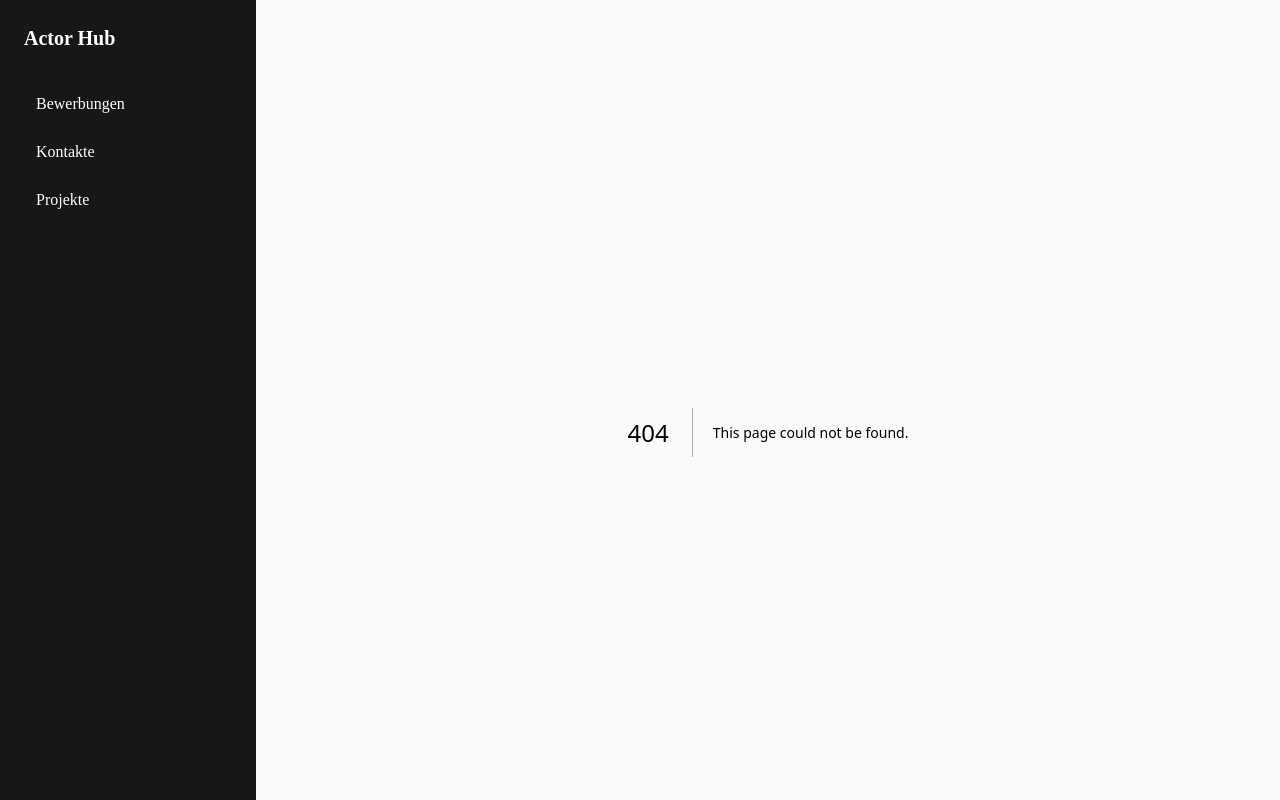
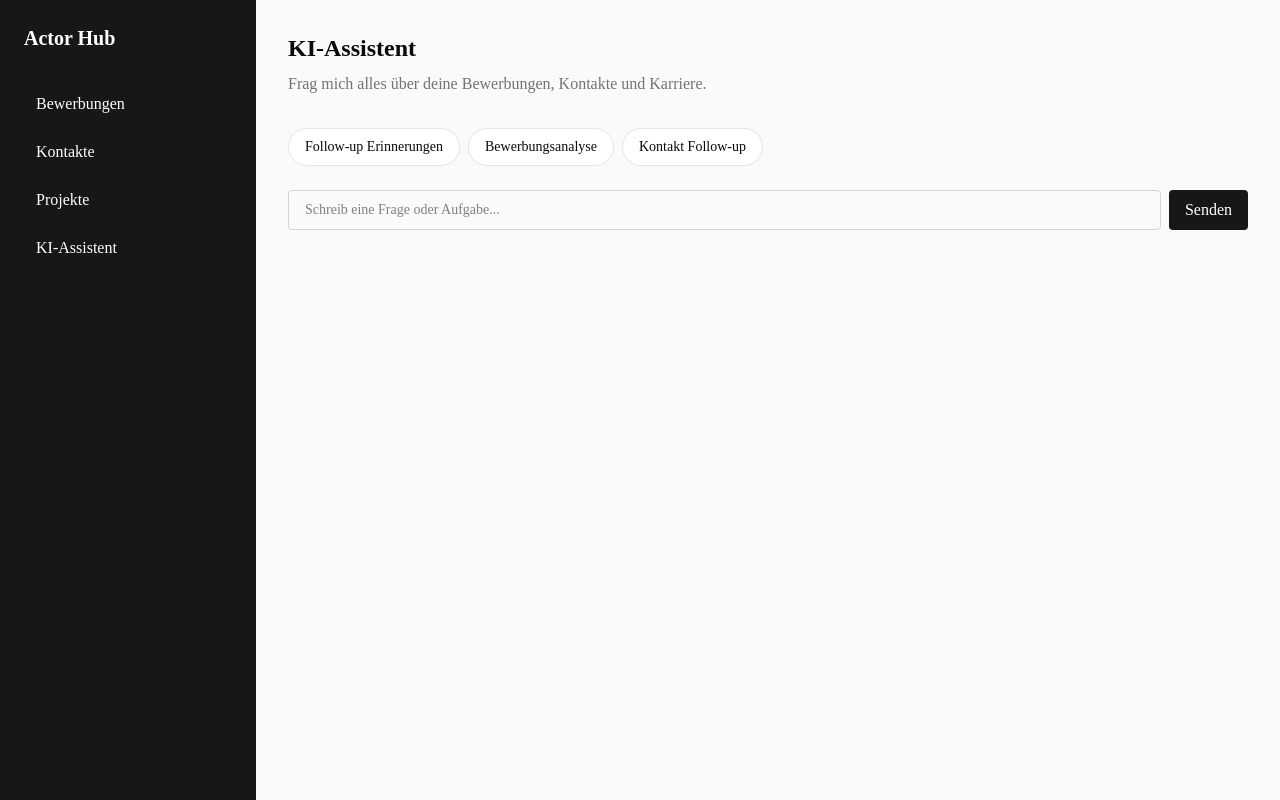
Before and after one commit to jorgosai/actor-hub, a Next.js app: page /assistent in a window 1280 px wide. Before the commit this address had no page. Built offline with nearby package versions, Linux system fonts and the light colour scheme.

Commit message:
KI-Assistent eingebaut

```diff
--- /dev/null
+++ b/app/api/assistent/route.ts
@@ -0,0 +1,40 @@
+import Anthropic from "@anthropic-ai/sdk";
+import { NextResponse } from "next/server";
+import { prisma } from "@/lib/db";
+
+const anthropic = new Anthropic({
+  apiKey: process.env.ANTHROPIC_API_KEY,
+});
+
+export async function POST(request: Request) {
+  const { prompt, typ } = await request.json();
+
+  const [bewerbungen, kontakte] = await Promise.all([
+    prisma.application.findMany({ orderBy: { createdAt: "desc" }, take: 20 }),
+    prisma.contact.findMany({ orderBy: { createdAt: "desc" }, take: 20 }),
+  ]);
+
+  const kontext = `
+Du bist ein persönlicher Karriere-Assistent für einen Schauspieler.
+
+Aktuelle Bewerbungen:
+${bewerbungen.map((b) => `- ${b.role} bei "${b.production}" (Status: ${b.status}${b.notes ? `, Notizen: ${b.notes}` : ""})`).join("\n")}
+
+Kontakte:
+${kontakte.map((k) => `- ${k.name} (${k.category}${k.company ? `, ${k.company}` : ""}${k.email ? `, ${k.email}` : ""})`).join("\n")}
+
+Antworte auf Deutsch, präzise und hilfreich.
+Wichtig: Du kannst nur lesen und analysieren, aber keine Daten erstellen, ändern oder löschen. Wenn jemand dich bittet etwas zu erstellen oder zu ändern, erkläre freundlich dass er das direkt in der App tun soll.
+  `;
+
+  const message = await anthropic.messages.create({
+    model: "claude-sonnet-4-6",
+    max_tokens: 1024,
+    system: kontext,
+    messages: [{ role: "user", content: prompt }],
+  });
+
+  const antwort = message.content[0].type === "text" ? message.content[0].text : "";
+
+  return NextResponse.json({ antwort });
+}
--- /dev/null
+++ b/app/assistent/page.tsx
@@ -0,0 +1,78 @@
+"use client";
+
+import { useState } from "react";
+
+const SCHNELLAKTIONEN = [
+  { label: "Follow-up Erinnerungen", prompt: "Welche meiner Bewerbungen brauchen bald ein Follow-up? Analysiere die Daten und gib mir konkrete Empfehlungen." },
+  { label: "Bewerbungsanalyse", prompt: "Analysiere meine Bewerbungen. Welche Muster erkennst du? Für welche Art von Rollen werde ich öfter angefragt?" },
+  { label: "Kontakt Follow-up", prompt: "Mit welchen Kontakten sollte ich mich bald wieder melden? Wer könnte für meine aktuelle Karriere wichtig sein?" },
+];
+
+export default function AssistentPage() {
+  const [prompt, setPrompt] = useState("");
+  const [antwort, setAntwort] = useState("");
+  const [loading, setLoading] = useState(false);
+
+  async function handleSend(text?: string) {
+    const frage = text ?? prompt;
+    if (!frage.trim()) return;
+    setLoading(true);
+    setAntwort("");
+    const res = await fetch("/api/assistent", {
+      method: "POST",
+      headers: { "Content-Type": "application/json" },
+      body: JSON.stringify({ prompt: frage }),
+    });
+    const data = await res.json();
+    setAntwort(data.antwort);
+    setLoading(false);
+  }
+
+  return (
+    <div>
+      <h1 className="text-2xl font-bold mb-2">KI-Assistent</h1>
+      <p className="text-neutral-500 mb-8">Frag mich alles über deine Bewerbungen, Kontakte und Karriere.</p>
+
+      <div className="flex gap-2 mb-6 flex-wrap">
+        {SCHNELLAKTIONEN.map((a) => (
+          <button
+            key={a.label}
+            onClick={() => handleSend(a.prompt)}
+            className="text-sm bg-white border border-neutral-200 px-4 py-2 rounded-full hover:border-neutral-400 transition"
+          >
+            {a.label}
+          </button>
+        ))}
+      </div>
+
+      <div className="flex gap-2 mb-6">
+        <input
+          value={prompt}
+          onChange={(e) => setPrompt(e.target.value)}
+          onKeyDown={(e) => e.key === "Enter" && handleSend()}
+          placeholder="Schreib eine Frage oder Aufgabe..."
+          className="flex-1 border border-neutral-300 rounded px-4 py-2 text-sm"
+        />
+        <button
+          onClick={() => handleSend()}
+          disabled={loading}
+          className="bg-neutral-900 text-white px-4 py-2 rounded hover:bg-neutral-700 transition disabled:opacity-50"
+        >
+          {loading ? "..." : "Senden"}
+        </button>
+      </div>
+
+      {loading && (
+        <div className="bg-white border border-neutral-200 rounded-lg p-6">
+          <p className="text-neutral-500 text-sm">Denke nach...</p>
+        </div>
+      )}
+
+      {antwort && !loading && (
+        <div className="bg-white border border-neutral-200 rounded-lg p-6">
+          <p className="text-sm whitespace-pre-wrap">{antwort}</p>
+        </div>
+      )}
+    </div>
+  );
+}
--- a/app/layout.tsx
+++ b/app/layout.tsx
@@ -32,6 +32,9 @@ export default function RootLayout({
           <Link href="/projekte" className="px-3 py-2 rounded hover:bg-neutral-700 transition">
             Projekte
           </Link>
+          <Link href="/assistent" className="px-3 py-2 rounded hover:bg-neutral-700 transition">
+            KI-Assistent
+          </Link>
         </aside>
         <main className="flex-1 p-8 bg-neutral-50 overflow-y-auto">
           {children}
--- a/package.json
+++ b/package.json
@@ -9,6 +9,7 @@
     "lint": "eslint"
   },
   "dependencies": {
+    "@anthropic-ai/sdk": "^0.112.1",
     "@prisma/client": "^5.22.0",
     "class-variance-authority": "^0.7.1",
     "clsx": "^2.1.1",
```
Also changed, not shown: 1 other file (tests, documents, lock files or other folders).
